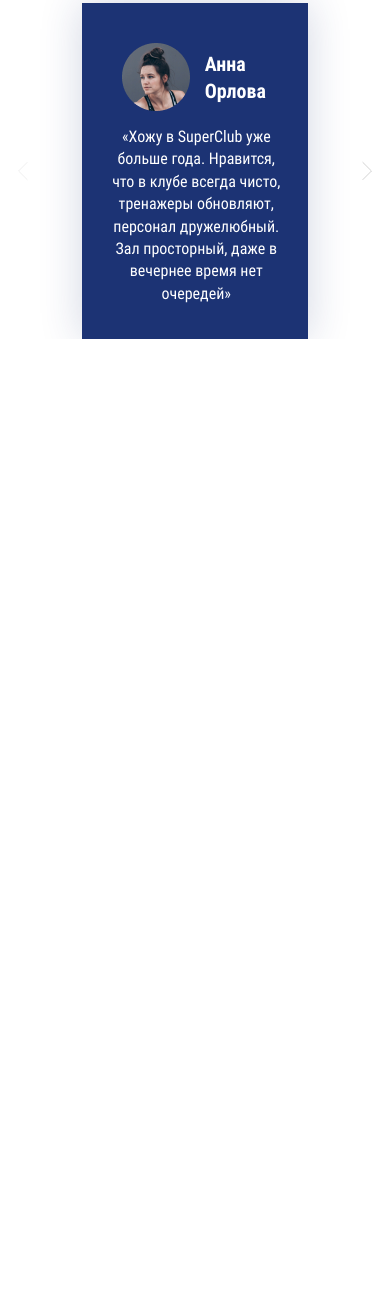
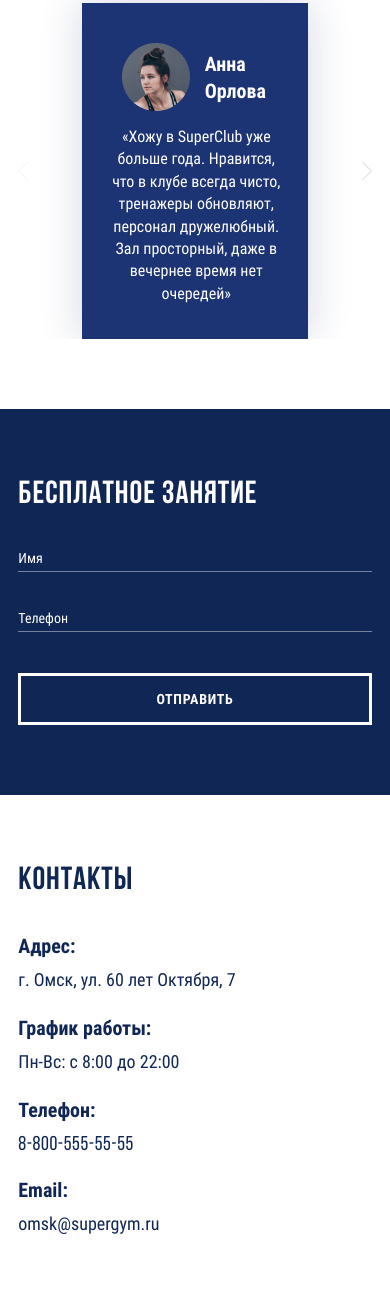
Before and after one commit to yudar28/fitness-centre, a website built with webpack: page source/index.html in a window 390 px wide. Shown: the part 6814-8121 px from the top of the page. Before the commit the page ends 7223 px from the top, so only its background shows below. Built offline with nearby package versions, Linux system fonts and the light colour scheme; files whose address does not match are found by name.

Commit message:
form contacts

```diff
--- a/source/index.html
+++ b/source/index.html
@@ -509,8 +509,56 @@
             </svg>
           </div>
         </div>
+      </section>
 
-      </section>
+      <div class="container-form-contacts">
+        <div class="container-form-contacts__wrapper">
+          <section class="form">
+            <h2 class="visually-hidden">Оставь заявку на пробное бесплатное занятие</h2>
+            <div class="form__wrapper">
+              <h3>БЕСПЛАТНОЕ занятие</h3>
+              <form action="https://echo.htmlacademy.ru/" method="get">
+                <ul class="form__list">
+                  <li class="form__item">
+                    <label class="visually-hidden" for="name">Имя</label>
+                    <input type="text" id="name" name="name" placeholder="Имя" required>
+                  </li>
+                  <li class="form__item">
+                    <label class="visually-hidden" for="phone">Телефон</label>
+                    <input type="tel" id="phone" name="phone" pattern="^((8|\+7)[\- ]?)?(\(?\d{3}\)?[\- ]?)?[\d\- ]{7,10}$" title="Введите телефон в формате 88008888888" placeholder="Телефон" required>
+                  </li>
+                </ul>
+                <button class="form__button" type="submit">отправить</button>
+              </form>
+            </div>
+          </section>
+          <section class="contacts">
+            <h2>Контакты</h2>
+            <div class="contacts__container">
+              <ul class="contacts__list contacts__list--1">
+                <li class="contacts__item">
+                  <h3>Адрес:</h3>
+                  <p>г. Омск, ул. 60 лет Октября, 7</p>
+                </li>
+                <li class="contacts__item">
+                  <h3>График работы:</h3>
+                  <p>Пн-Вс: с 8:00 до 22:00</p>
+                </li>
+              </ul>
+              <ul class="contacts__list contacts__list--2">
+                <li class="contacts__item">
+                  <h3>Телефон:</h3>
+                  <a href="tel:88005555555">8-800-555-55-55</a>
+                </li>
+                <li class="contacts__item">
+                  <h3>Email:</h3>
+                  <a href="mailto:omsk@supergym.ru">omsk@supergym.ru</a>
+                </li>
+              </ul>
+            </div>
+          </section>
+        </div>
+      </div>
 
     </main>
 
--- a/source/js/main.js
+++ b/source/js/main.js
@@ -2,7 +2,8 @@ import {iosVhFix} from './utils/ios-vh-fix';
 import {initModals} from './modules/modals/init-modals';
 import {addSmoothScroll} from './modules/modals/smoth-scroll';
 import {onClickTab} from './modules/modals/tabs';
-import {swiperCoaches} from './modules/modals/swiperCoaches';
+import {swiperCoaches} from './modules/modals/swiper-coaches';
+import {swiperReviews} from './modules/modals/swiper-reviews';
 
 // ---------------------------------
 
@@ -19,29 +20,9 @@ onClickTab();
 
 swiperCoaches();
 
-const swiperReviews = new Swiper('.reviews__swiper', {
-  slidesPerView: 1,
-  navigation: {
-    nextEl: '.swiper-button-next',
-    prevEl: '.swiper-button-prev',
-  },
+swiperReviews();
 
-  keyboard: {
-    enabled: true,
-    onlyInViewport: false,
-  },
-});
 
-// const swiperReviewPrev = document.querySelector('.reviews .swiper-button-next');
-// const swiperReviewNext = document.querySelector('.reviews .swiper-button-prev');
-
-// swiperReviewPrev.addEventListener('click', () => {
-//   swiperReviews.slidePrev();
-// });
-
-// swiperReviewNext.addEventListener('click', () => {
-//   swiperReviews.slideNext();
-// });
 // ---------------------------------
 
 // ❗❗❗ обязательно установите плагины eslint, stylelint, editorconfig в редактор кода.
--- /dev/null
+++ b/source/js/modules/modals/swiper-reviews.js
@@ -0,0 +1,16 @@
+const swiperReviews = () => {
+  const swiperReviews = new Swiper('.reviews__swiper', {
+    slidesPerView: 1,
+    navigation: {
+      nextEl: '.swiper-button-next',
+      prevEl: '.swiper-button-prev',
+    },
+
+    keyboard: {
+      enabled: true,
+      onlyInViewport: false,
+    },
+  });
+};
+
+export {swiperReviews};
--- /dev/null
+++ b/source/sass/blocks/contacts.scss
@@ -0,0 +1,149 @@
+.contacts {
+  margin-left: 120px;
+  padding: 64px 0 61px;
+
+  @media (max-width: 1199px) {
+    width: 61.46%;
+    margin: 0 auto;
+    padding: 70px 0;
+    position: relative;
+    left: -14px;
+  }
+
+  @media (max-width: 767px) {
+    width: 90.63%;
+    left: 0;
+  }
+}
+
+.contacts h2 {
+  margin: 0;
+
+  font-family: "Bebas Neue", "Arial", sans-serif;
+  font-weight: 700;
+  font-size: 49px;
+  line-height: 64px;
+  letter-spacing: 0.03em;
+  text-transform: uppercase;
+
+  @media (max-width: 1199px) {
+    font-size: 42px;
+    line-height: 42px;
+  }
+
+  @media (max-width: 767px) {
+    font-size: 32px;
+    line-height: 32px;
+  }
+}
+
+.contacts__container {
+  margin: 31px 0 0 5px;
+  display: grid;
+  grid-template-columns: 230px auto;
+  column-gap: 60px;
+
+  @media (max-width: 1199px) {
+    margin: 32px 0 0 -1px;
+    grid-template-columns: 56.36% auto;
+    column-gap: 48px;
+  }
+
+  @media (max-width: 767px) {
+    grid-template-columns: 1fr;
+    margin: 34px 0 0 0;
+  }
+}
+
+.contacts__list {
+  position: relative;
+  margin: 0;
+  padding: 0;
+
+  display: grid;
+  grid-template-columns: 1fr;
+  row-gap: 14px;
+
+  list-style-type: none;
+
+  &--1 {
+    &::after {
+      content: "";
+      position: absolute;
+      top: 6px;
+      right: -2px;
+      width: 1px;
+      height: 87%;
+      background-color: #74819c;
+    }
+  }
+
+  @media (max-width: 1199px) {
+    row-gap: 20px;
+
+    &--1 {
+      &::after {
+        height: 91%;
+      }
+    }
+  }
+
+  @media (max-width: 767px) {
+    &--1 {
+      &::after {
+        display: none;
+      }
+    }
+
+    &--2 {
+      margin-top: 20px;
+    }
+  }
+}
+
+.contacts__item h3 {
+  margin: 0;
+
+  font-weight: 700;
+  font-size: 16px;
+  line-height: 150%;
+
+  @media (max-width: 1199px) {
+    font-size: 20px;
+  }
+}
+
+.contacts__item p,
+.contacts__item a {
+  margin: 0;
+  padding: 0;
+
+  font-weight: 400;
+  font-size: 14px;
+  line-height: 27px;
+  color: #102654;
+
+  @media (max-width: 1199px) {
+    font-size: 18px;
+    padding-top: 5px;
+  }
+}
+
+.contacts__item a {
+  @media (max-width: 1199px) {
+    display: block;
+  }
+}
+
+.contacts__item a[href^="tel:"] {
+  letter-spacing: 1.2px;
+
+  @media (max-width: 1199px) {
+    letter-spacing: 1.3px;
+  }
+
+  @media (max-width: 767px) {
+    padding-left: 0;
+    letter-spacing: 0.6px;
+  }
+}
--- /dev/null
+++ b/source/sass/blocks/container-form-contacts.scss
@@ -0,0 +1,36 @@
+.container-form-contacts {
+  width: 100%;
+  position: relative;
+  background: linear-gradient(to right, #102654 50%, #ffffff 50%);
+
+  &::after {
+    content: "";
+    position: absolute;
+    top: 0;
+    left: 50%;
+    width: 50%;
+    height: 1px;
+    background-color: #74819c;
+  }
+
+  @media (max-width: 1199px) {
+    &::after {
+      display: none;
+    }
+
+    background: none;
+  }
+}
+
+.container-form-contacts__wrapper {
+  margin: 0 auto;
+  width: 1160px;
+
+  display: grid;
+  grid-template-columns: 1fr 1fr;
+
+  @media (max-width: 1199px) {
+    width: 100%;
+    grid-template-columns: 1fr;
+  }
+}
--- /dev/null
+++ b/source/sass/blocks/form.scss
@@ -0,0 +1,119 @@
+.form {
+  padding: 64px 170px 70px 0;
+  background-color: #102654;
+  color: #ffffff;
+
+  @media (max-width: 1199px) {
+    padding: 0;
+  }
+}
+
+.form__wrapper {
+  @media (max-width: 1199px) {
+    width: 61.46%;
+    margin: 0 auto;
+    padding: 70px 0;
+    position: relative;
+    left: -14px;
+  }
+
+  @media (max-width: 767px) {
+    width: 90.63%;
+    left: 0;
+  }
+}
+
+.form h3 {
+  margin: 0;
+
+  font-family: "Bebas Neue", "Arial", sans-serif;
+  font-weight: 700;
+  font-size: 49px;
+  line-height: 64px;
+  letter-spacing: 0.03em;
+  text-transform: uppercase;
+
+  @media (max-width: 1199px) {
+    font-size: 42px;
+    line-height: 42px;
+  }
+
+  @media (max-width: 767px) {
+    font-size: 32px;
+    line-height: 32px;
+  }
+}
+
+.form form {
+  display: grid;
+  grid-template-columns: 1fr;
+  row-gap: 30px;
+  align-items: stretch;
+
+  @media (max-width: 767px) {
+    row-gap: 41px;
+  }
+}
+
+.form__list {
+  margin: 25px 0 0;
+  padding: 0;
+
+  display: grid;
+  grid-template-columns: 1fr 1fr;
+  column-gap: 30px;
+
+  list-style-type: none;
+
+  @media (max-width: 1199px) {
+    margin-top: 32px;
+    column-gap: 58px;
+  }
+
+  @media (max-width: 767px) {
+    grid-template-columns: 1fr;
+    row-gap: 31px;
+  }
+}
+
+.form__item input {
+  width: 100%;
+  padding: 10px 0 6px;
+
+  background-color: #102654;
+  border: none;
+  border-bottom: 1px solid #74819c;
+
+  font-weight: 400;
+  font-size: 14px;
+  line-height: 16px;
+  color: #ffffff;
+
+  &::placeholder {
+    font-weight: 400;
+    font-size: 14px;
+    line-height: 16px;
+    color: #ffffff;
+  }
+
+  @media (max-width: 1199px) {
+    padding: 7px 0 5px;
+  }
+}
+
+.form__button {
+  padding: 15px 12px;
+  font-weight: 700;
+  font-size: 14px;
+  line-height: 16px;
+  letter-spacing: 0.05em;
+  text-transform: uppercase;
+  color: #ffffff;
+
+  border: 3px solid #ffffff;
+  background-color: #102654;
+
+  &:hover {
+    opacity: 0.5;
+  }
+}
--- a/source/sass/style.scss
+++ b/source/sass/style.scss
@@ -30,6 +30,9 @@
 @import "blocks/advantages";
 @import "blocks/offers";
 @import "blocks/reviews";
+@import "blocks/container-form-contacts";
+@import "blocks/form";
+@import "blocks/contacts";
 
 // ---------------------------------
 
```
Also changed, not shown: build/css/style.css, build/css/style.min.css, build/index.html, build/js/main.min.js, source/js/modules/modals/swiper-coaches.js (renamed from source/js/modules/modals/swiperCoaches.js), 2 other files.
